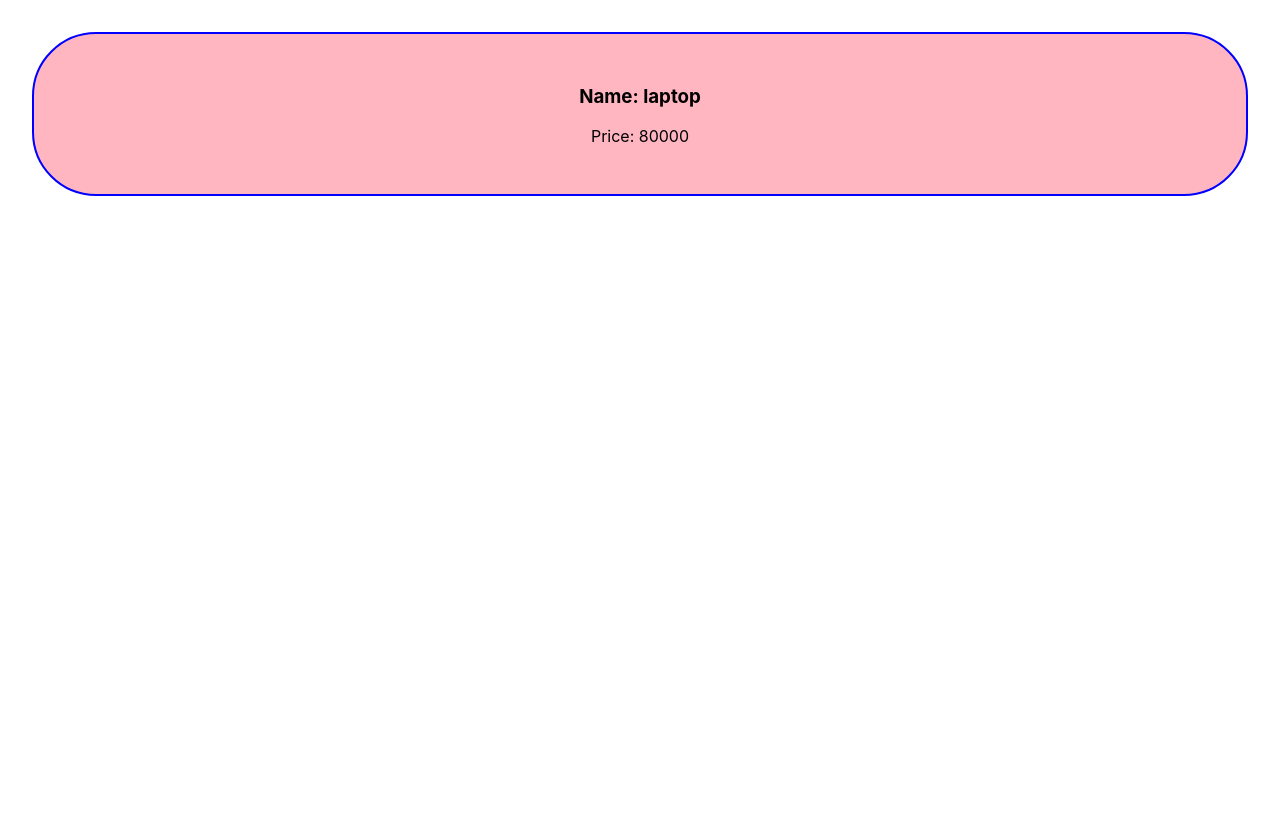
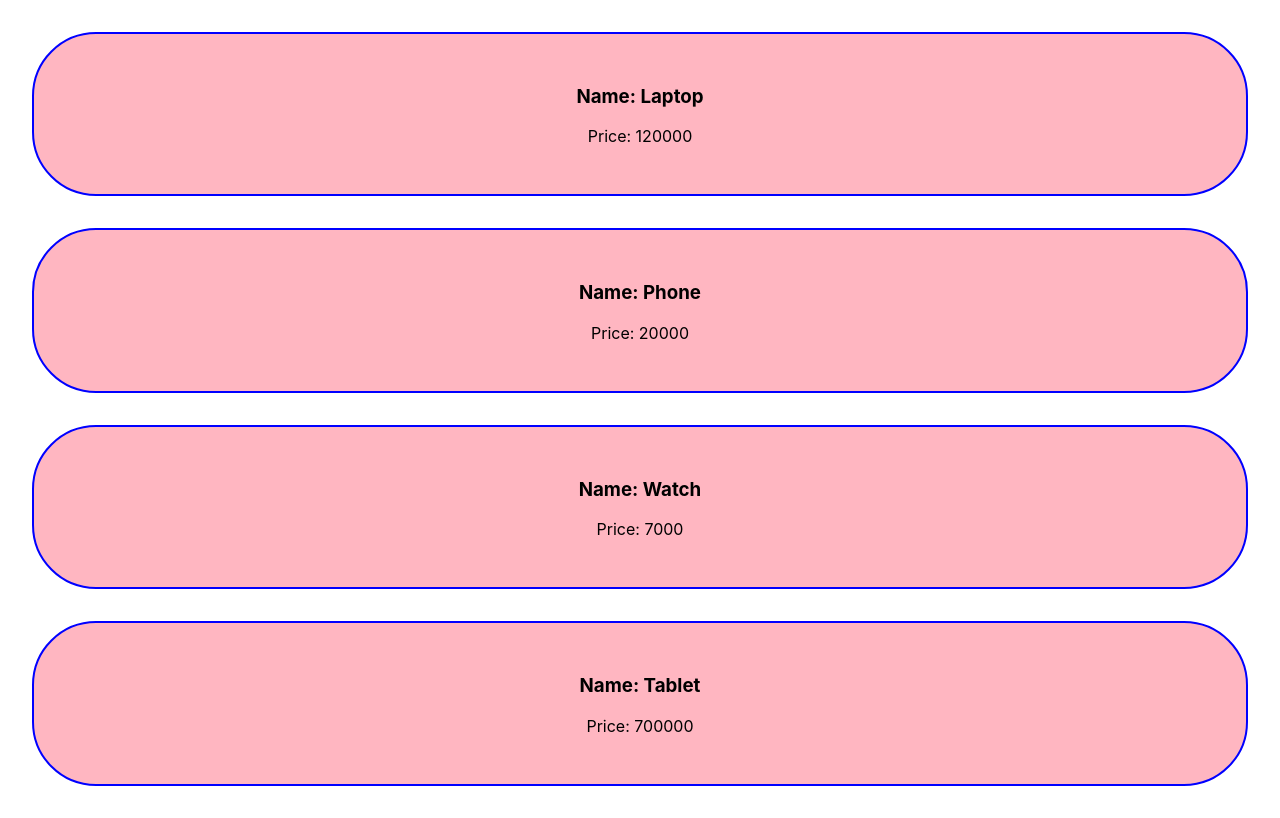
Before and after one commit to NishatFariza/react-core-concept-2, a React (Create React App) app: page / in a window 1280 px wide. Built offline with nearby package versions, Linux system fonts and the light colour scheme.

Commit message:
dynamic component

```diff
--- a/src/App.js
+++ b/src/App.js
@@ -2,9 +2,20 @@ import logo from './logo.svg';
 import './App.css';
 
 function App() {
+  const products =[
+    {name:'Laptop', price : 120000},
+    {name:'Phone', price : 20000},
+    {name:'Watch', price : 7000},
+    {name:'Tablet', price : 700000}
+  ]
   return (
     <div className="App">
-      <Product name='laptop' price='80000'></Product>
+      {
+        products.map(product => <Product name={product.name} price={product.price}></Product>)
+      }
+      {/* <Product name='laptop' price='80000'></Product>
+      <Product name='phone' price='28000'></Product>
+      <Product name='watch' price='8000'></Product> */}
     </div>
   );
 }
```
